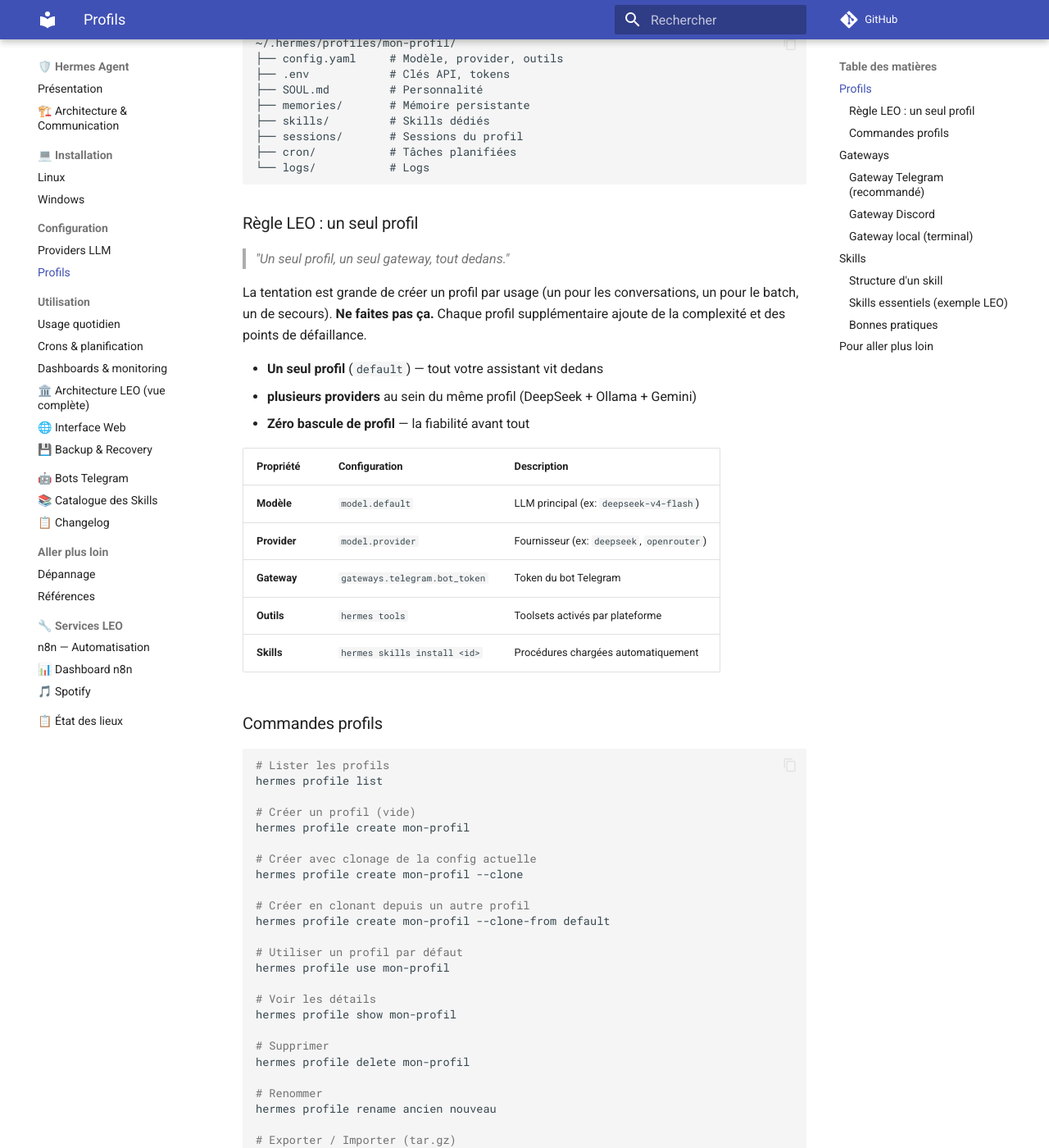
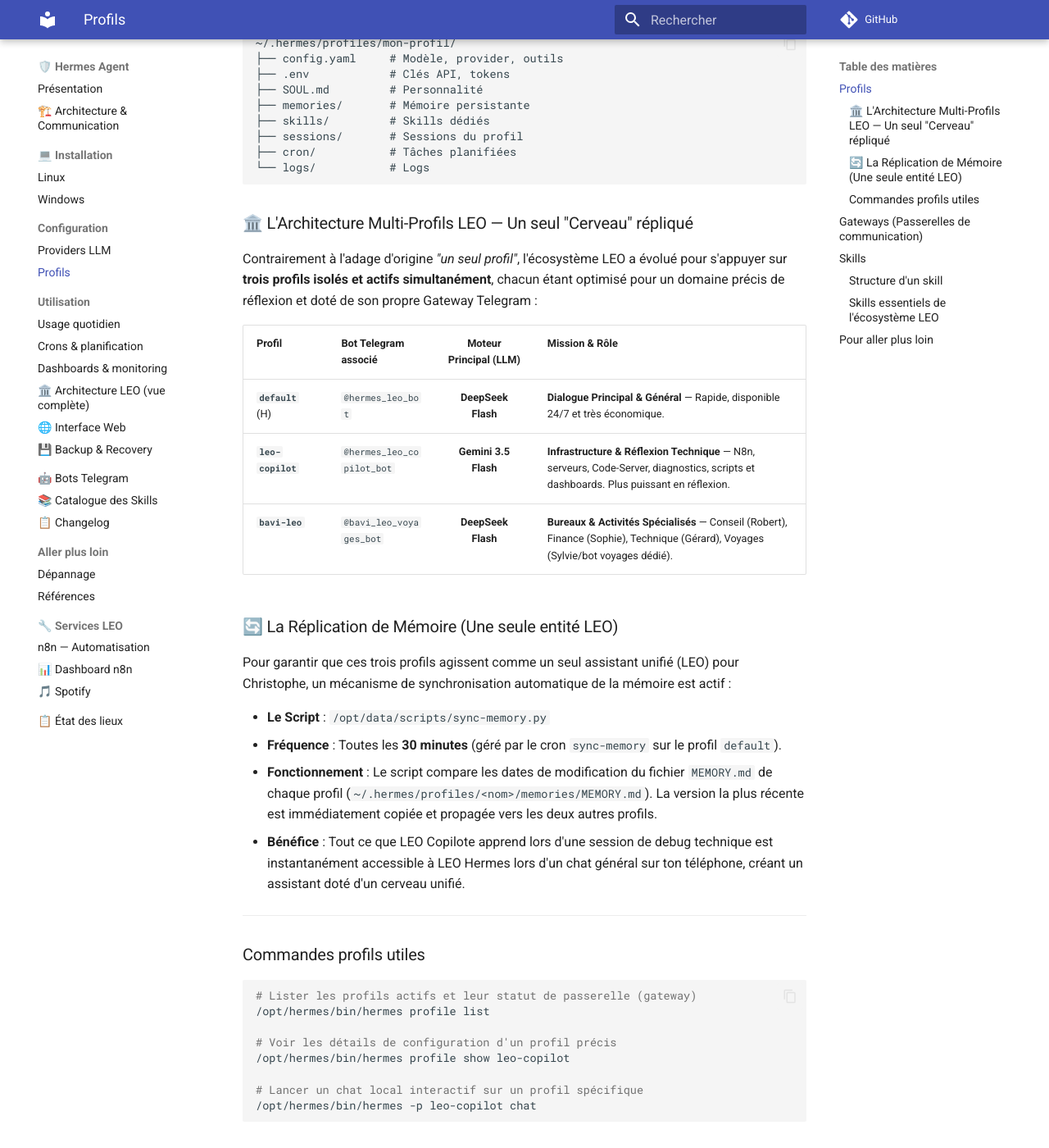
Before and after one commit to christophedanhier-hash/hermes-wiki, an MkDocs documentation site: the page built from docs/hermes/configuration/profiles.md, in a window 1280 px wide and 1400 px high, scrolled down 506 px. Shown: the whole window at 82% size. Built offline with MkDocs 1.6.1 and Material for MkDocs 9.7.7, drawn with Linux system fonts in a browser that asks for light colours; comment, search, counter and statistics services are not loaded; some of the changed text lies outside the part shown.

Commit message:
docs: update profiles, architecture and bots to reflect the new Gemini-based multi-profile architecture

````diff
--- a/docs/hermes/configuration/profiles.md
+++ b/docs/hermes/configuration/profiles.md
@@ -27,106 +27,62 @@
 └── logs/           # Logs
 ```
 
-### Règle LEO : un seul profil
+### 🏛️ L'Architecture Multi-Profils LEO — Un seul "Cerveau" répliqué
 
-> *"Un seul profil, un seul gateway, tout dedans."*
+Contrairement à l'adage d'origine *"un seul profil"*, l'écosystème LEO a évolué pour s'appuyer sur **trois profils isolés et actifs simultanément**, chacun étant optimisé pour un domaine précis de réflexion et doté de son propre Gateway Telegram :
 
-La tentation est grande de créer un profil par usage (un pour les conversations, un pour le batch, un de secours). **Ne faites pas ça.** Chaque profil supplémentaire ajoute de la complexité et des points de défaillance.
+| Profil | Bot Telegram associé | Moteur Principal (LLM) | Mission & Rôle |
+| :--- | :--- | :---: | :--- |
+| **`default`** (H) | `@hermes_leo_bot` | **DeepSeek Flash** | **Dialogue Principal & Général** — Rapide, disponible 24/7 et très économique. |
+| **`leo-copilot`** | `@hermes_leo_copilot_bot` | **Gemini 3.5 Flash** | **Infrastructure & Réflexion Technique** — N8n, serveurs, Code-Server, diagnostics, scripts et dashboards. Plus puissant en réflexion. |
+| **`bavi-leo`** | `@bavi_leo_voyages_bot` | **DeepSeek Flash** | **Bureaux & Activités Spécialisés** — Conseil (Robert), Finance (Sophie), Technique (Gérard), Voyages (Sylvie/bot voyages dédié). |
 
-- **Un seul profil** (`default`) — tout votre assistant vit dedans
-- **plusieurs providers** au sein du même profil (DeepSeek + Ollama + Gemini)
-- **Zéro bascule de profil** — la fiabilité avant tout
+### 🔄 La Réplication de Mémoire (Une seule entité LEO)
 
-| Propriété | Configuration | Description |
-|-----------|--------------|-------------|
-| **Modèle** | `model.default` | LLM principal (ex: `deepseek-v4-flash`) |
-| **Provider** | `model.provider` | Fournisseur (ex: `deepseek`, `openrouter`) |
-| **Gateway** | `gateways.telegram.bot_token` | Token du bot Telegram |
-| **Outils** | `hermes tools` | Toolsets activés par plateforme |
-| **Skills** | `hermes skills install <id>` | Procédures chargées automatiquement |
+Pour garantir que ces trois profils agissent comme un seul assistant unifié (LEO) pour Christophe, un mécanisme de synchronisation automatique de la mémoire est actif :
 
-### Commandes profils
+*   **Le Script** : `/opt/data/scripts/sync-memory.py`
+*   **Fréquence** : Toutes les **30 minutes** (géré par le cron `sync-memory` sur le profil `default`).
+*   **Fonctionnement** : Le script compare les dates de modification du fichier `MEMORY.md` de chaque profil (`~/.hermes/profiles/<nom>/memories/MEMORY.md`). La version la plus récente est immédiatement copiée et propagée vers les deux autres profils.
+*   **Bénéfice** : Tout ce que LEO Copilote apprend lors d'une session de debug technique est instantanément accessible à LEO Hermes lors d'un chat général sur ton téléphone, créant un assistant doté d'un cerveau unifié.
+
+---
+
+### Commandes profils utiles
 
 ```bash
-# Lister les profils
-hermes profile list
+# Lister les profils actifs et leur statut de passerelle (gateway)
+/opt/hermes/bin/hermes profile list
 
-# Créer un profil (vide)
-hermes profile create mon-profil
+# Voir les détails de configuration d'un profil précis
+/opt/hermes/bin/hermes profile show leo-copilot
 
-# Créer avec clonage de la config actuelle
-hermes profile create mon-profil --clone
-
-# Créer en clonant depuis un autre profil
-hermes profile create mon-profil --clone-from default
-
-# Utiliser un profil par défaut
-hermes profile use mon-profil
-
-# Voir les détails
-hermes profile show mon-profil
-
-# Supprimer
-hermes profile delete mon-profil
-
-# Renommer
-hermes profile rename ancien nouveau
-
-# Exporter / Importer (tar.gz)
-hermes profile export mon-profil
-hermes profile import archive.tar.gz
-
-# Lancer avec un profil spécifique
-hermes -p mon-profil chat
-hermes -p mon-profil chat -q "Bonjour"
+# Lancer un chat local interactif sur un profil spécifique
+/opt/hermes/bin/hermes -p leo-copilot chat
 ```
 
-## Gateways
+## Gateways (Passerelles de communication)
 
-Un **gateway** est le canal par lequel vous communiquez avec votre assistant.
+Un **gateway** est le canal par lequel vous communiquez avec votre assistant (Telegram, Discord, Slack, etc.).
 
-### Gateway Telegram (recommandé)
-
-Permet de parler à votre assistant depuis votre téléphone.
-
-1. Créez un bot Telegram via [@BotFather](https://t.me/botfather)
-2. Notez le token du bot
-3. Configurez dans config.yaml :
+Dans l'écosystème LEO, **chaque profil dispose d'un gateway Telegram dédié** et configuré avec son propre token de bot dans `config.yaml` :
 
 ```yaml
+# Exemple dans config.yaml du profil leo-copilot
 gateways:
   telegram:
     bot_token: "******"
     allowed_users:
-      - "votre_username"
-      - 123456789  # Votre user ID Telegram
+      - "Tofdan"
 ```
 
-4. Lancez le gateway :
+Les trois gateways tournent de manière autonome sur le serveur via le superviseur **s6-supervisor** pour assurer un fonctionnement ininterrompu 24h/24.
 
-```bash
-hermes gateway start
-```
-
-### Gateway Discord
-
-```yaml
-gateways:
-  discord:
-    bot_token: "******"
-```
-
-### Gateway local (terminal)
-
-```bash
-# Mode terminal interactif (aucune configuration)
-hermes
-# ou : hermes chat
-```
+---
 
 ## Skills
 
-Les **skills** sont des procédures que l'assistant charge pour savoir comment effectuer des tâches spécifiques. C'est la mémoire procédurale de votre assistant.
+Les **skills** sont des procédures que l'assistant charge automatiquement pour savoir comment effectuer des tâches spécifiques. C'est la mémoire procédurale de votre assistant.
 
 ### Structure d'un skill
 
@@ -152,25 +108,18 @@
 - Attention à [piège connu]
 ```
 
-### Skills essentiels (exemple LEO)
+### Skills essentiels de l'écosystème LEO
 
 | Skill | Description |
-|-------|-------------|
-| `living-documentation` | Tenir la documentation à jour |
-| `budget-tracking` | Suivi des coûts LLM |
-| `leo-architecture` | Architecture et règles de fonctionnement |
-| `routage-llm` | Quel LLM utiliser pour quelle tâche |
-| `system-management` | Gestion des machines distantes |
-
-### Bonnes pratiques
-
-- **Un skill = une responsabilité** (pas de fourre-tout)
-- **Versionnez** les skills (ils évoluent avec votre assistant)
-- **Stockez les corrections dans les skills**, pas en mémoire passagère
-- **Patchez** un skill obsolète plutôt que d'en créer un nouveau
+| :--- | :--- |
+| `bavi-leo-governance` | Méthodologie d'audit multi-bureaux, standard 7 phases, interopérabilité, facturation. |
+| `leo-architecture` | Topologie des profils, hiérarchie des LLM, règles anti-régression et réflexe commit. |
+| `budget-tracking` | Suivi économique et relevés financiers des comptes d'API. |
+| `system-management` | Gestion centralisée des serveurs physiques via Tailscale et SSH. |
+| `dashboard-kpi` | Spécifications des dashboards HTML générés automatiquement. |
 
 ## Pour aller plus loin
 
-- [Documentation Hermes : Skills](https://hermes-agent.nousresearch.com/docs)
-- Voir `02-configuration/providers.md` pour la configuration LLM
-- Voir `exemples/LEO.md` pour l'architecture complète
+*   [Documentation officielle Hermes : Skills](https://hermes-agent.nousresearch.com/docs)
+*   Voir `02-configuration/providers.md` pour la topologie des LLM
+*   Voir `03-utilisation/architecture-leo.md` pour le fonctionnement complet des crons et dashboards
````
Also changed, not shown: docs/hermes/utilisation/architecture-leo.md (+92 -217 lines), docs/hermes/utilisation/bots-telegram.md (+35 -38 lines).
